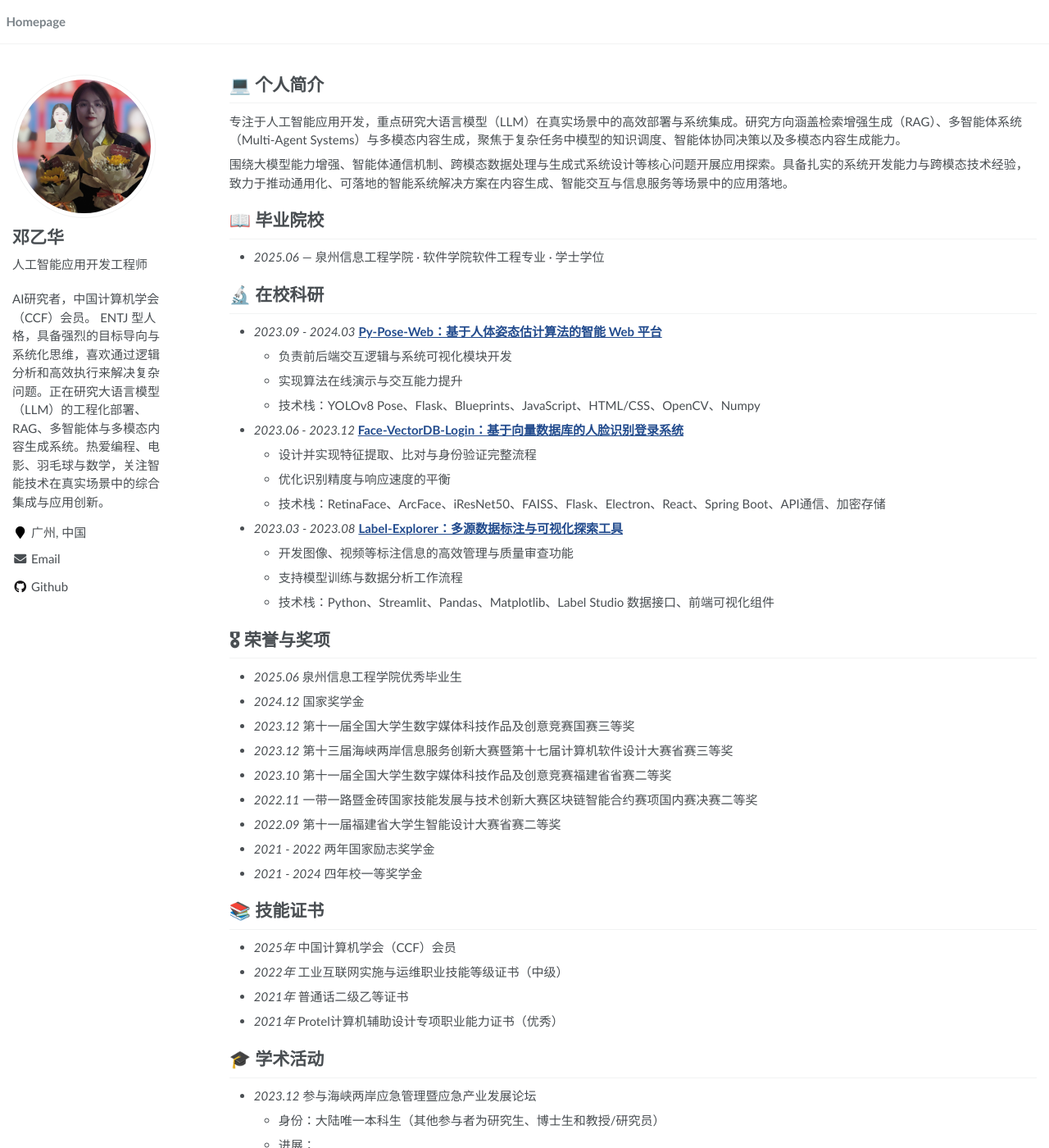
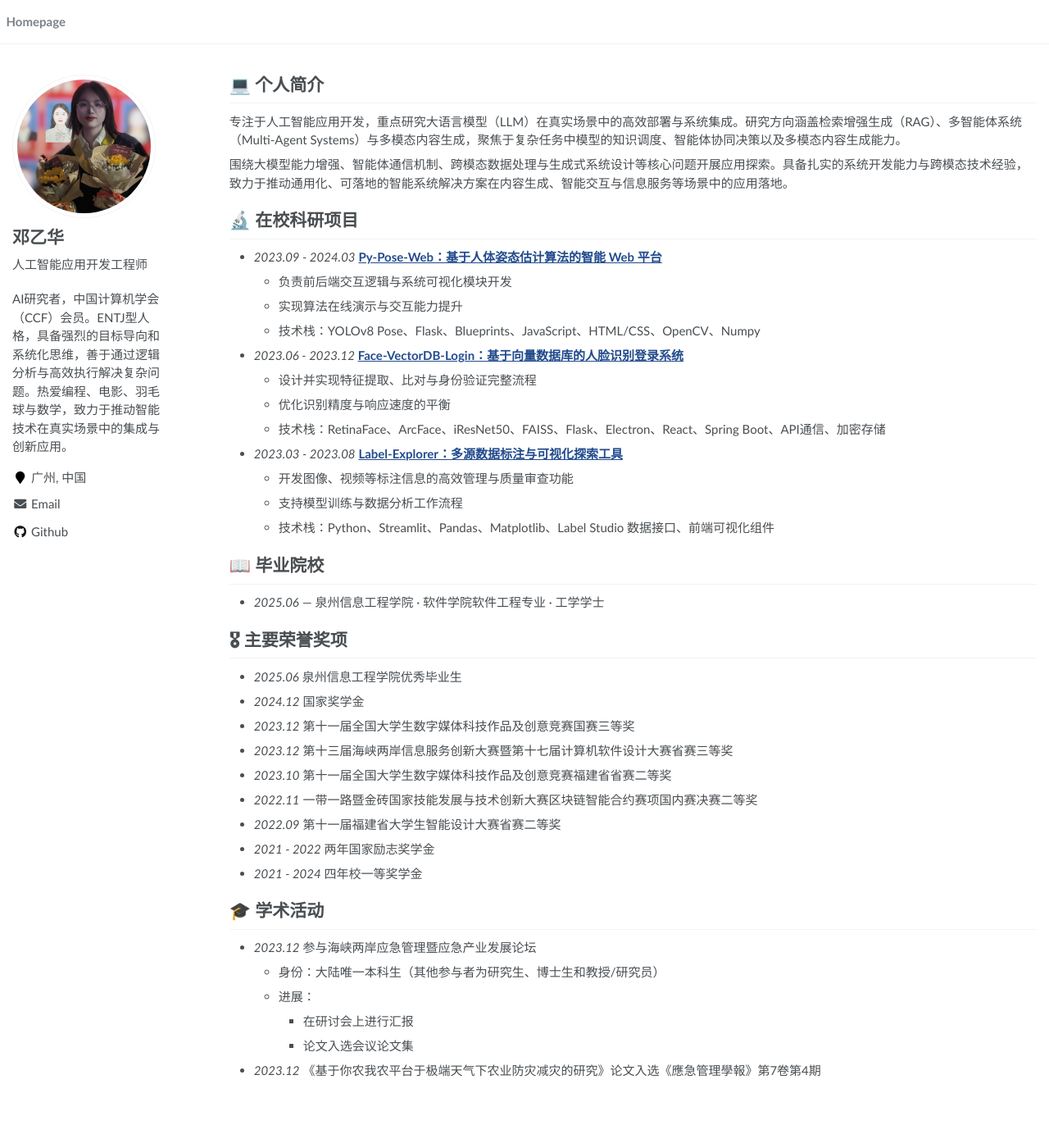
Before and after one commit to YolieDeng/YolieDeng.github.io, a Jekyll site: the page built from _pages/about.md, in a window 1280 px wide and 1400 px high. Shown: the whole window at 82% size. Built offline with Jekyll 4.4.1, drawn with Linux system fonts in a browser that asks for light colours.

Commit message:
✨ feat: aaa

```diff
--- a/_config.yml
+++ b/_config.yml
@@ -7,7 +7,7 @@
 
 # Site Settings
 title                    : "邓乙华"
-description              : "AI研究者，中国计算机学会（CCF）会员。 ENTJ 型人格，具备强烈的目标导向与系统化思维，喜欢通过逻辑分析和高效执行来解决复杂问题。正在研究大语言模型（LLM）的工程化部署、RAG、多智能体与多模态内容生成系统。热爱编程、电影、羽毛球与数学，关注智能技术在真实场景中的综合集成与应用创新。"
+description              : "AI研究者，中国计算机学会（CCF）会员。ENTJ型人格，具备强烈的目标导向和系统化思维，善于通过逻辑分析与高效执行解决复杂问题。热爱编程、电影、羽毛球与数学，致力于推动智能技术在真实场景中的集成与创新应用。"
 repository               : "RayeRen/acad-homepage.github.io"
 google_scholar_stats_use_cdn : true
 
--- a/_pages/about.md
+++ b/_pages/about.md
@@ -22,10 +22,7 @@
 
 围绕大模型能力增强、智能体通信机制、跨模态数据处理与生成式系统设计等核心问题开展应用探索。具备扎实的系统开发能力与跨模态技术经验，致力于推动通用化、可落地的智能系统解决方案在内容生成、智能交互与信息服务等场景中的应用落地。
 
-# 📖 毕业院校
-- *2025.06* — 泉州信息工程学院 · 软件学院软件工程专业 · 学士学位
-
-# 🔬 在校科研
+# 🔬 在校科研项目
 - *2023.09 - 2024.03* **[Py-Pose-Web：基于人体姿态估计算法的智能 Web 平台](https://gitee.com/intelligence-vision/py-pose-web)**
   - 负责前后端交互逻辑与系统可视化模块开发
   - 实现算法在线演示与交互能力提升
@@ -41,7 +38,10 @@
   - 支持模型训练与数据分析工作流程
   - 技术栈：Python、Streamlit、Pandas、Matplotlib、Label Studio 数据接口、前端可视化组件
 
-# 🎖 荣誉与奖项
+# 📖 毕业院校
+- *2025.06* — 泉州信息工程学院 · 软件学院软件工程专业 · 工学学士
+
+# 🎖 主要荣誉奖项
 - *2025.06* 泉州信息工程学院优秀毕业生
 - *2024.12* 国家奖学金
 - *2023.12* 第十一届全国大学生数字媒体科技作品及创意竞赛国赛三等奖
@@ -52,12 +52,6 @@
 - *2021 - 2022* 两年国家励志奖学金
 - *2021 - 2024* 四年校一等奖学金
 
-# 📚 技能证书
-- *2025年* 中国计算机学会（CCF）会员
-- *2022年* 工业互联网实施与运维职业技能等级证书（中级）
-- *2021年* 普通话二级乙等证书
-- *2021年* Protel计算机辅助设计专项职业能力证书（优秀）
-
 # 🎓 学术活动
 - *2023.12* 参与海峡两岸应急管理暨应急产业发展论坛
   - 身份：大陆唯一本科生（其他参与者为研究生、博士生和教授/研究员）
```
